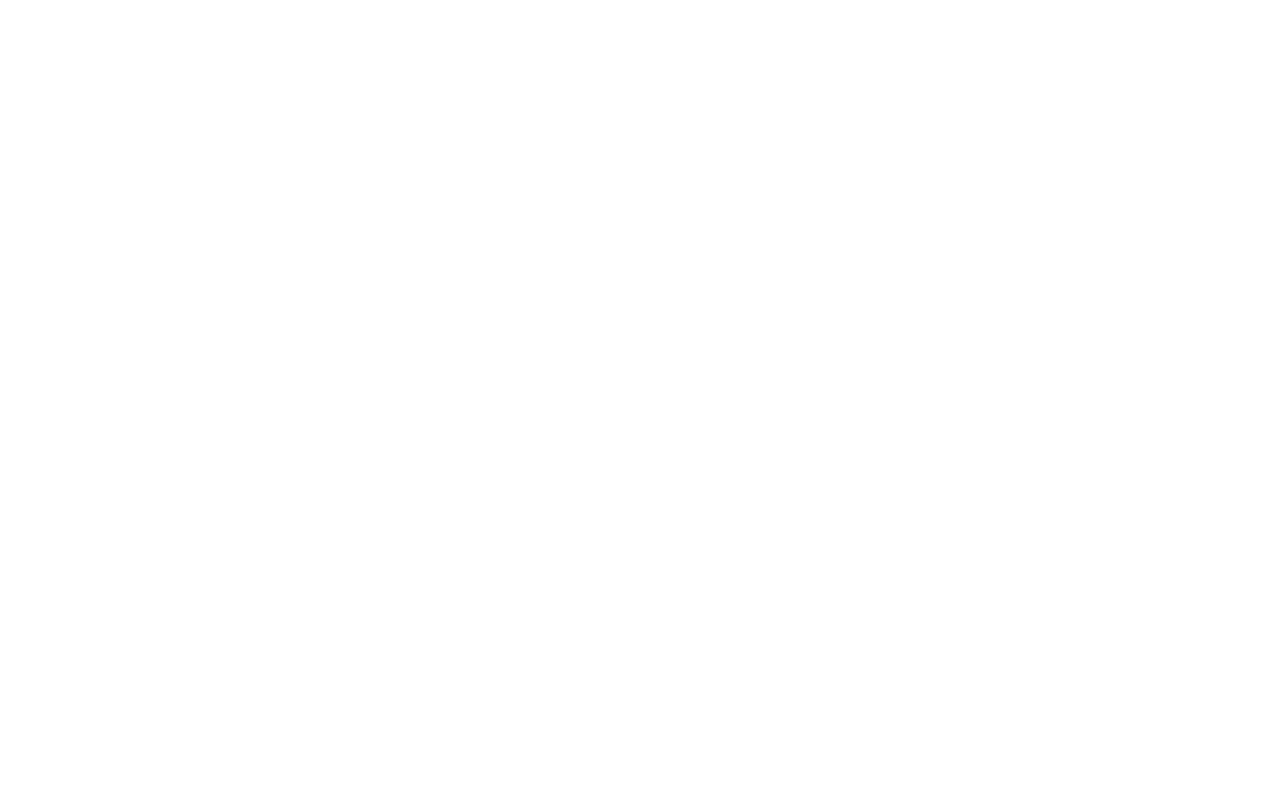
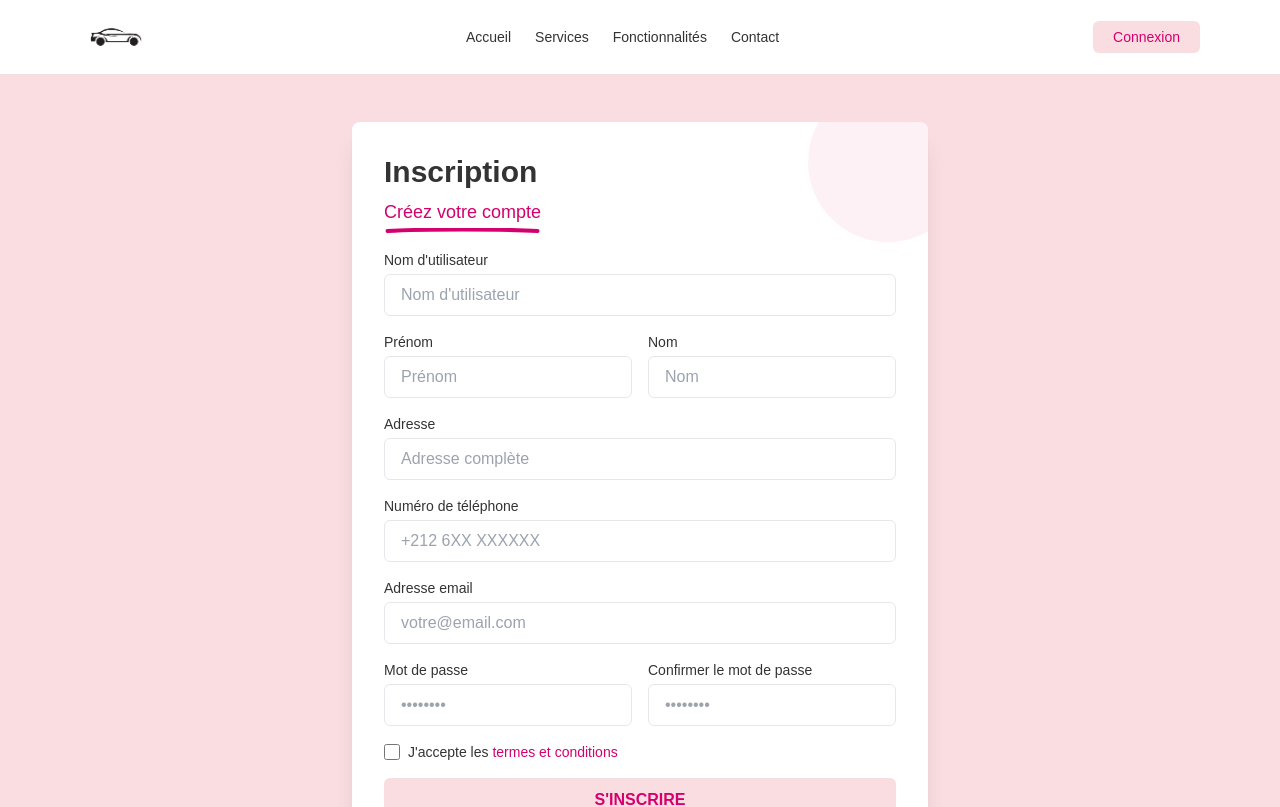
Before and after one commit to LocationVoituresEnsate/frontend, a React (Vite) app: page /register in a window 1280 px wide. Before the commit this address had no page. Shown: the top 807 px of the page. Built offline with nearby package versions, Linux system fonts and the light colour scheme.

Commit message:
register

```diff
--- a/src/App.jsx
+++ b/src/App.jsx
@@ -5,13 +5,11 @@
 import StepsSection from './components/LandingPage/StepsSection';
 import Footer from './components/LandingPage/Footer';
 import LoginForm from './components/LandingPage/LoginForm';
+import RegisterForm from './components/LandingPage/RegisterForm';
 import ManagerLayout from './components/Dashboard/ManagerLayout';
 import DashboardManager from './components/Dashboard/DashboardManager';
+import { Outlet } from 'react-router-dom';
 
-
-
-
-// Importez les autres composants du dashboard
 
 // Page d'accueil principale
 const Home = () => (
@@ -42,6 +40,7 @@
         <Route path="/fonctionnalites" element={<div>Fonctionnalités (À venir)</div>} />
         <Route path="/contact" element={<div>Contact (À venir)</div>} />
         <Route path="/login" element={<LoginForm />} />
+        <Route path="/register" element={<RegisterForm />} />
       </Route>
 
       {/* Routes du dashboard - sans navbar ni footer */}
--- /dev/null
+++ b/src/components/LandingPage/RegisterForm.jsx
@@ -0,0 +1,234 @@
+import React, { useState } from 'react';
+import { useNavigate } from 'react-router-dom';
+
+const RegisterForm = () => {
+  const navigate = useNavigate();
+  const [userData, setUserData] = useState({
+    username: '',
+    firstName: '',
+    lastName: '',
+    address: '',
+    phoneNumber: '',
+    email: '',
+    password: '',
+    confirmPassword: ''
+  });
+
+  const handleChange = (e) => {
+    const { name, value } = e.target;
+    setUserData({
+      ...userData,
+      [name]: value,
+    });
+  };
+
+  const handleSubmit = (e) => {
+    e.preventDefault();
+    // Vérification que les mots de passe correspondent
+    if (userData.password !== userData.confirmPassword) {
+      alert("Les mots de passe ne correspondent pas");
+      return;
+    }
+    // Logique d'inscription ici
+    console.log('Tentative d\'inscription avec:', userData);
+    // Après inscription réussie, rediriger vers la page de connexion
+    navigate('/login');
+  };
+
+  return (
+    <div className="min-h-screen bg-primary flex items-center justify-center px-4 py-12">
+      <div className="bg-white rounded-lg shadow-xl p-8 w-full max-w-xl relative overflow-hidden">
+        {/* Élément décoratif */}
+        <div className="absolute -top-10 -right-10 w-40 h-40 bg-lightpink/30 rounded-full"></div>
+
+        <div className="relative z-10">
+          <h2 className="text-3xl font-bold mb-2 text-text">Inscription</h2>
+          <div className="relative inline-block mb-6">
+            <span className="text-fuchsia text-lg">Créez votre compte</span>
+            <svg className="absolute -bottom-2 left-0 w-full" height="6" viewBox="0 0 150 6" fill="none" xmlns="http://www.w3.org/2000/svg">
+              <path d="M0 3C35 1 115 1 150 3" stroke="#D4006D" strokeWidth="4" strokeLinecap="round" />
+            </svg>
+          </div>
+
+          <form onSubmit={handleSubmit} className="space-y-4">
+            <div className="grid grid-cols-1 md:grid-cols-2 gap-4">
+              {/* Nom d'utilisateur */}
+              <div className="md:col-span-2">
+                <label htmlFor="username" className="block text-sm font-medium text-text mb-1">
+                  Nom d'utilisateur
+                </label>
+                <input
+                  type="text"
+                  id="username"
+                  name="username"
+                  value={userData.username}
+                  onChange={handleChange}
+                  className="w-full px-4 py-2 border border-gray-200 rounded-md focus:outline-none focus:ring-2 focus:ring-lightpink focus:border-transparent"
+                  placeholder="Nom d'utilisateur"
+                  required
+                />
+              </div>
+
+              {/* Prénom */}
+              <div>
+                <label htmlFor="firstName" className="block text-sm font-medium text-text mb-1">
+                  Prénom
+                </label>
+                <input
+                  type="text"
+                  id="firstName"
+                  name="firstName"
+                  value={userData.firstName}
+                  onChange={handleChange}
+                  className="w-full px-4 py-2 border border-gray-200 rounded-md focus:outline-none focus:ring-2 focus:ring-lightpink focus:border-transparent"
+                  placeholder="Prénom"
+                  required
+                />
+              </div>
+
+              {/* Nom */}
+              <div>
+                <label htmlFor="lastName" className="block text-sm font-medium text-text mb-1">
+                  Nom
+                </label>
+                <input
+                  type="text"
+                  id="lastName"
+                  name="lastName"
+                  value={userData.lastName}
+                  onChange={handleChange}
+                  className="w-full px-4 py-2 border border-gray-200 rounded-md focus:outline-none focus:ring-2 focus:ring-lightpink focus:border-transparent"
+                  placeholder="Nom"
+                  required
+                />
+              </div>
+
+              {/* Adresse */}
+              <div className="md:col-span-2">
+                <label htmlFor="address" className="block text-sm font-medium text-text mb-1">
+                  Adresse
+                </label>
+                <input
+                  type="text"
+                  id="address"
+                  name="address"
+                  value={userData.address}
+                  onChange={handleChange}
+                  className="w-full px-4 py-2 border border-gray-200 rounded-md focus:outline-none focus:ring-2 focus:ring-lightpink focus:border-transparent"
+                  placeholder="Adresse complète"
+                  required
+                />
+              </div>
+
+              {/* Numéro de téléphone */}
+              <div className="md:col-span-2">
+                <label htmlFor="phoneNumber" className="block text-sm font-medium text-text mb-1">
+                  Numéro de téléphone
+                </label>
+                <input
+                  type="tel"
+                  id="phoneNumber"
+                  name="phoneNumber"
+                  value={userData.phoneNumber}
+                  onChange={handleChange}
+                  className="w-full px-4 py-2 border border-gray-200 rounded-md focus:outline-none focus:ring-2 focus:ring-lightpink focus:border-transparent"
+                  placeholder="+212 6XX XXXXXX"
+                  required
+                />
+              </div>
+
+              {/* Email */}
+              <div className="md:col-span-2">
+                <label htmlFor="email" className="block text-sm font-medium text-text mb-1">
+                  Adresse email
+                </label>
+                <input
+                  type="email"
+                  id="email"
+                  name="email"
+                  value={userData.email}
+                  onChange={handleChange}
+                  className="w-full px-4 py-2 border border-gray-200 rounded-md focus:outline-none focus:ring-2 focus:ring-lightpink focus:border-transparent"
+                  placeholder="votre@email.com"
+                  required
+                />
+              </div>
+
+              {/* Mot de passe */}
+              <div>
+                <label htmlFor="password" className="block text-sm font-medium text-text mb-1">
+                  Mot de passe
+                </label>
+                <input
+                  type="password"
+                  id="password"
+                  name="password"
+                  value={userData.password}
+                  onChange={handleChange}
+                  className="w-full px-4 py-2 border border-gray-200 rounded-md focus:outline-none focus:ring-2 focus:ring-lightpink focus:border-transparent"
+                  placeholder="••••••••"
+                  required
+                />
+              </div>
+
+              {/* Confirmation du mot de passe */}
+              <div>
+                <label htmlFor="confirmPassword" className="block text-sm font-medium text-text mb-1">
+                  Confirmer le mot de passe
+                </label>
+                <input
+                  type="password"
+                  id="confirmPassword"
+                  name="confirmPassword"
+                  value={userData.confirmPassword}
+                  onChange={handleChange}
+                  className="w-full px-4 py-2 border border-gray-200 rounded-md focus:outline-none focus:ring-2 focus:ring-lightpink focus:border-transparent"
+                  placeholder="••••••••"
+                  required
+                />
+              </div>
+            </div>
+
+            <div className="flex items-center mt-4">
+              <input
+                id="terms"
+                name="terms"
+                type="checkbox"
+                className="h-4 w-4 text-fuchsia focus:ring-lightpink border-gray-300 rounded"
+                required
+              />
+              <label htmlFor="terms" className="ml-2 block text-sm text-text">
+                J'accepte les <a href="#" className="text-fuchsia hover:text-fuchsia/80">termes et conditions</a>
+              </label>
+            </div>
+
+            <div>
+              <button
+                type="submit"
+                className="w-full bg-primary hover:bg-lightpink text-fuchsia font-bold py-2.5 px-4 rounded-md transition-colors duration-300"
+              >
+                S'INSCRIRE
+              </button>
+            </div>
+          </form>
+
+          <div className="mt-4 text-center text-sm">
+            <span className="text-text">Vous avez déjà un compte? </span>
+            <a
+              href="/login"
+              onClick={(e) => {
+                e.preventDefault();
+                navigate('/login');
+              }}
+              className="font-medium text-fuchsia hover:text-fuchsia/80"
+            >
+              Connectez-vous
+            </a>
+          </div>
+        </div>
+      </div>
+    </div>
+  );
+};
+
+export default RegisterForm;
```
Also changed, not shown: src/components/LandingPage/LoginForm.jsx (+43 -14 lines).
